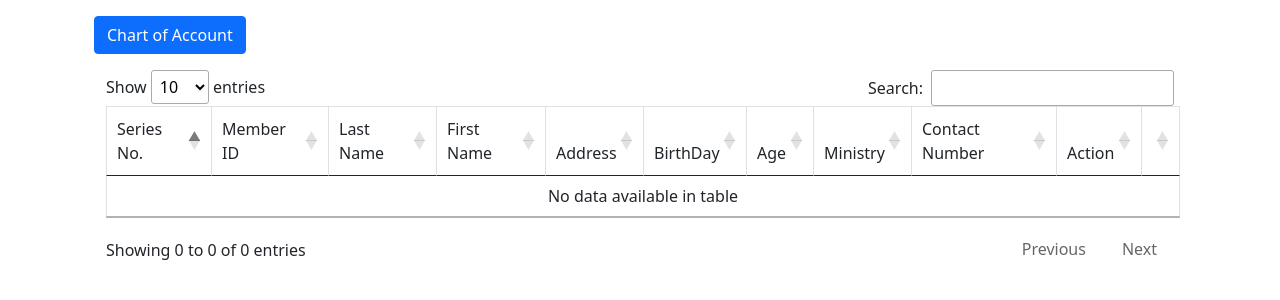
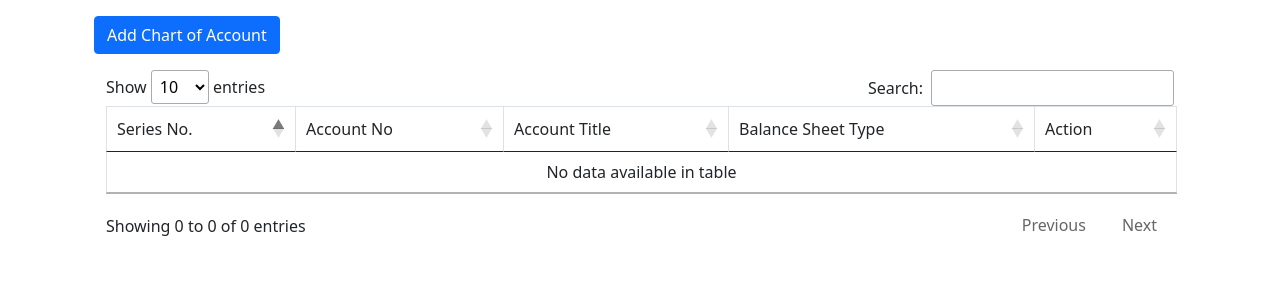
Before and after one commit to joeygracesabusido/fast-api-accounting, a FastAPI app: template templates/accounting_home.html in a window 1280 px wide. Shown: the part 56-356 px from the top of the page. Run offline with FastAPI, Linux system fonts and the light colour scheme; the template is opened without the code that fills it, so the values that code supplies are empty; some libraries are stand-ins or nearby versions.

Commit message:
9.9.22 11:16 PM

```diff
--- a/routes/admin.py
+++ b/routes/admin.py
@@ -70,6 +70,7 @@ def authenticate_user(username, password):
 
 
 
+
 @admin.post('/token')
 def login(form_data: OAuth2PasswordRequestForm = Depends()):
     username = form_data.username
@@ -89,7 +90,7 @@ def login(form_data: OAuth2PasswordRequestForm = Depends()):
         raise HTTPException(status_code=400, detail="Incorrect username or password")
 
 @admin.get('/')
-def home(token: str = Depends(oauth_scheme)):
+async def home(token: str = Depends(oauth_scheme)):
     return {"token": token}
 
 
--- a/routes/client.py
+++ b/routes/client.py
@@ -1,9 +1,14 @@
-from fastapi import APIRouter, Body, HTTPException, Depends, Request
+import jwt
+# from urllib import response
+from fastapi import APIRouter, Body, HTTPException, Depends, Request, Response
 from fastapi.templating import Jinja2Templates
 from fastapi.responses import HTMLResponse
 from config.db import mydb
 
+from schemas.chartofAccount import chartofAccount,chartofAccounts
+from schemas.user import userEntity,usersEntity
 
+JWT_SECRET = 'myjwtsecret'
 
 client = APIRouter(include_in_schema=False)
 
@@ -31,6 +36,7 @@ from fastapi.security import OAuth2PasswordBearer, OAuth2PasswordRequestForm
 
 oauth_scheme = OAuth2PasswordBearer(tokenUrl="token")
 
+password1 = ""
 def authenticate_user(username, password):
 
     user = mydb.login.find({"username":username})
@@ -49,21 +55,36 @@ def authenticate_user(username, password):
         else :
             False
 
+@client.post('/login')
+async def login(request:Request, response:Response):
+    form = await request.form()
+    username = form.get('username')
+    password = form.get('password')
 
-@client.post('/login')
-def login(form_data: OAuth2PasswordRequestForm = Depends()):
-    username = form_data.username
-    password = form_data.password
 
-    # user = mydb.login.find({"username":username})
-
-    # for i in user:
-    #     username = i['username']
-    #     password = i['password']
-    #     print(username, password)
 
     if authenticate_user(username, password):
-        return {"access_token": username, "token_type": "bearer"}
+
+        data={}
+        user =  mydb.login.find({"username":username})
+
+        for i in user:
+            idNum = i['_id']
+            username1 = i['username']
+            password1 = i['password']
+
+            data.update({len(data)+1:{
+                'username': username1,
+                'password': password1,
+
+            }})
+
+
+        token = jwt.encode(data, JWT_SECRET)
+
+        response.set_cookie(key='access_token',value=f'Bearer {token}', httponly=True)
+        msg = 'Login Succesful'
+        return templates.TemplateResponse("login.html", {"request":request,"msg":msg})
 
     else :
         raise HTTPException(status_code=400, detail="Incorrect username or password")
@@ -84,5 +105,20 @@ async def login(request: Request):
 
 
 @client.get("/chart-of-account/", response_class=HTMLResponse)
-async def index(request: Request, ):
-    return templates.TemplateResponse("accounting_home.html", {"request":request})
+async def index(request: Request):
+    # response.set_cookie(key="access_token",value=f'Bearer {password1}',HttpOnly=True)
+    token = request.cookies.get('access_token')
+
+    if token is not None:
+        param = token.partition(" ")
+        payload = jwt.decode(param, JWT_SECRET, algorithms=['HS256'])
+        username = payload.get("sub")
+
+        user =  mydb.login.find({"username":username})
+
+        if user is not None:
+            all_chart_of_account = chartofAccounts(mydb.chart_of_account.find().sort('accountNum', 1))
+            return templates.TemplateResponse("accounting_home.html", {"request":request,
+                                                    "all_chart_of_account":all_chart_of_account})
+    else:
+        return{"Error":"Please login"}
--- a/templates/accounting_home.html
+++ b/templates/accounting_home.html
@@ -13,7 +13,7 @@
             <div class="container mt-3">
                 <!-- Button trigger modal -->
                 <button type="button" class="btn btn-primary" data-toggle="modal" data-target="#exampleModal">
-                    Chart of Account
+                     Add Chart of Account
                 </button>
 
                 <!-- Modal -->
@@ -32,86 +32,42 @@
 
 
 
-                            <label for="Last Name"
-                            >Last Name</label>
+                            <label for="Account Number"
+                            >Account Number</label>
 
                             <input
                             type="text"
-                            name="lastName"
-                            id="lastName"
+                            name="account_number"
+                            id="account_number"
 
                             class="form-control"
                             >
 
-                            <label for="First Name"
-                            >First Name</label>
+                            <label for="Account Title"
+                            >Account Title</label>
 
                             <input
                             type="text"
-                            name="firstName"
-                            id="firstName"
+                            name="account_title"
+                            id="account_title"
 
                             class="form-control"
                             >
 
-                            <label for="Address">Address</label>
-                                    <textarea
-
-                                        type="text"
-                                        name="Address"
-                                        id="Address"
-                                        class="form-control"
-                                    >
-                                    </textarea>
-
-
-                            <label for="BirthDay"
-                            >BirthDay</label>
-
-                            <input
-                            type="date"
-                            name="BirthDay"
-                            id="BirthDay"
-
-
-                            >
-
-
-                            <button type="button" class="btn btn-warning" onclick="getAge()">Compute Age</button>
-                            <br>
-
-                            <label for="Age"
-                            >Age</label>
-
-                            <input
-                            type="number"
-                            name="age"
-                            id="age"
-
-                            class="form-control"
-                            ><br>
-
-                            <label for="ministry" >Ministry</label>
-                                <select name="ministry" id="ministry" class="filter-selectbox">
-                                    {% for result in allMinistry %}
-                                        <option value="{{ result.ministry }}">{{ result.ministry}}</option>
-                                    {% endfor %}
-
-                                </select><br><br>
-
-                            <label for="Contact Number"
-                            >Contact Number</label>
+                            <label for="Balance Sheet Class"
+                            >Balance Sheet Type</label>
 
                             <input
                             type="text"
-                            name="contact_number"
-                            id="contact_number"
+                            name="bsClass"
+                            id="bsClass"
 
                             class="form-control"
                             >
 
-                            <p>Dob: <input type="text" id="nu_datebirth" name="nu_datebirth"></p>
-                            <p>Age: <input type="text" name="a_ge" id="a_ge" class="nu_field" readonly/></p>
+
+
+
 
 
 
@@ -120,7 +76,7 @@
                         </div>
                         <div class="modal-footer">
                         <button type="button" class="btn btn-secondary" data-dismiss="modal">Close</button>
-                        <button type="submit" class="btn btn-primary">Save changes</button>
+                        <button type="submit" class="btn btn-primary">Save</button>
                         </div>
                     </div>
                     </div>
@@ -131,32 +87,24 @@
                         <thead class="border-bottom font-weight-bold">
 
                                 <td>Series No.</td>
-                                <td>Member ID</td>
-                                <td>Last Name</td>
-                                <td>First Name</td>
-                                <td>Address</td>
-                                <td>BirthDay</td>
-                                <td>Age</td>
-                                <td>Ministry</td>
-                                <td>Contact Number</td>
+                                <td>Account No</td>
+                                <td>Account Title</td>
+                                <td>Balance Sheet Type</td>
                                 <td>Action</td>
-                                <td></td>
+
                             </tr>
                         </thead>
                         <tbody>
-                            {% for list in allMembers%}
+                            {% for list in all_chart_of_account%}
 
                                 <tr>
 
                                     <td>{{loop.index}}</td>
-                                    <td>{{list.members_id}}</td>
-                                    <td>{{list.lname}}</td>
-                                    <td>{{list.fname}}</td>
-                                    <td>{{list.address}}</td>
-                                    <td>{{list.birthday}}</td>
-                                    <td>{{list.age}}</td>
-                                    <td>{{list.ministry}}</td>
-                                    <td>{{list.contact_num}}</td>
+                                    <td>{{list.accountNum}}</td>
+                                    <td>{{list.accountTitle}}</td>
+                                    <td>{{list.bsClass}}</td>
+
+
 
                                     <td>
                                         <a href="/update-members2/{{list.id}}"
@@ -164,11 +112,6 @@
                                         <i class="fas fa-database"></i> Edit</button></a>
                                     </td>
 
-                                    <td>
-                                        <a href="/attendance/{{list.id}}"
-                                        <button type="button" class="btn btn-warning">
-                                        <i class="fas fa-database"></i>Attendance</button></a>
-                                    </td>
 
 
 
```
